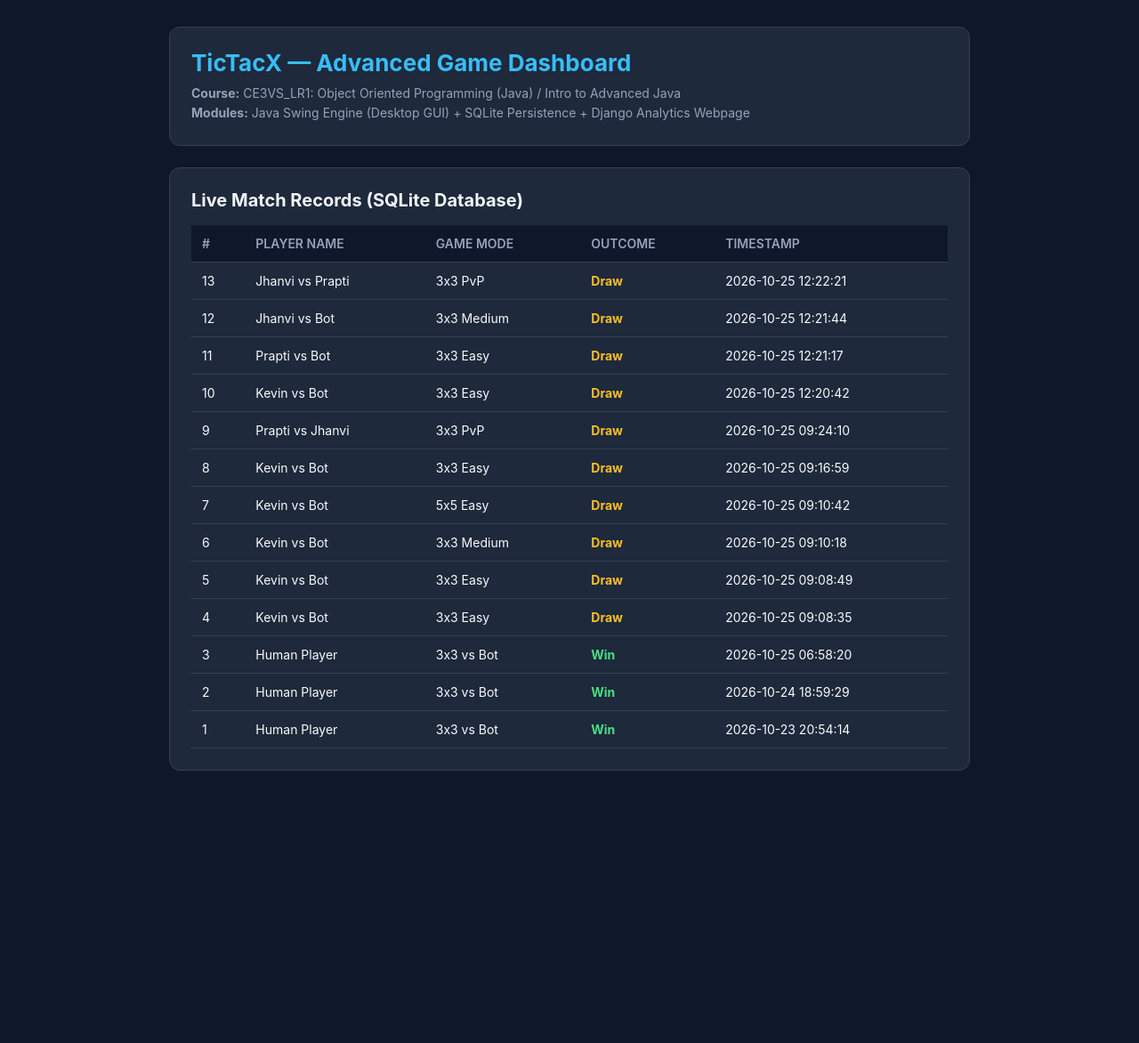
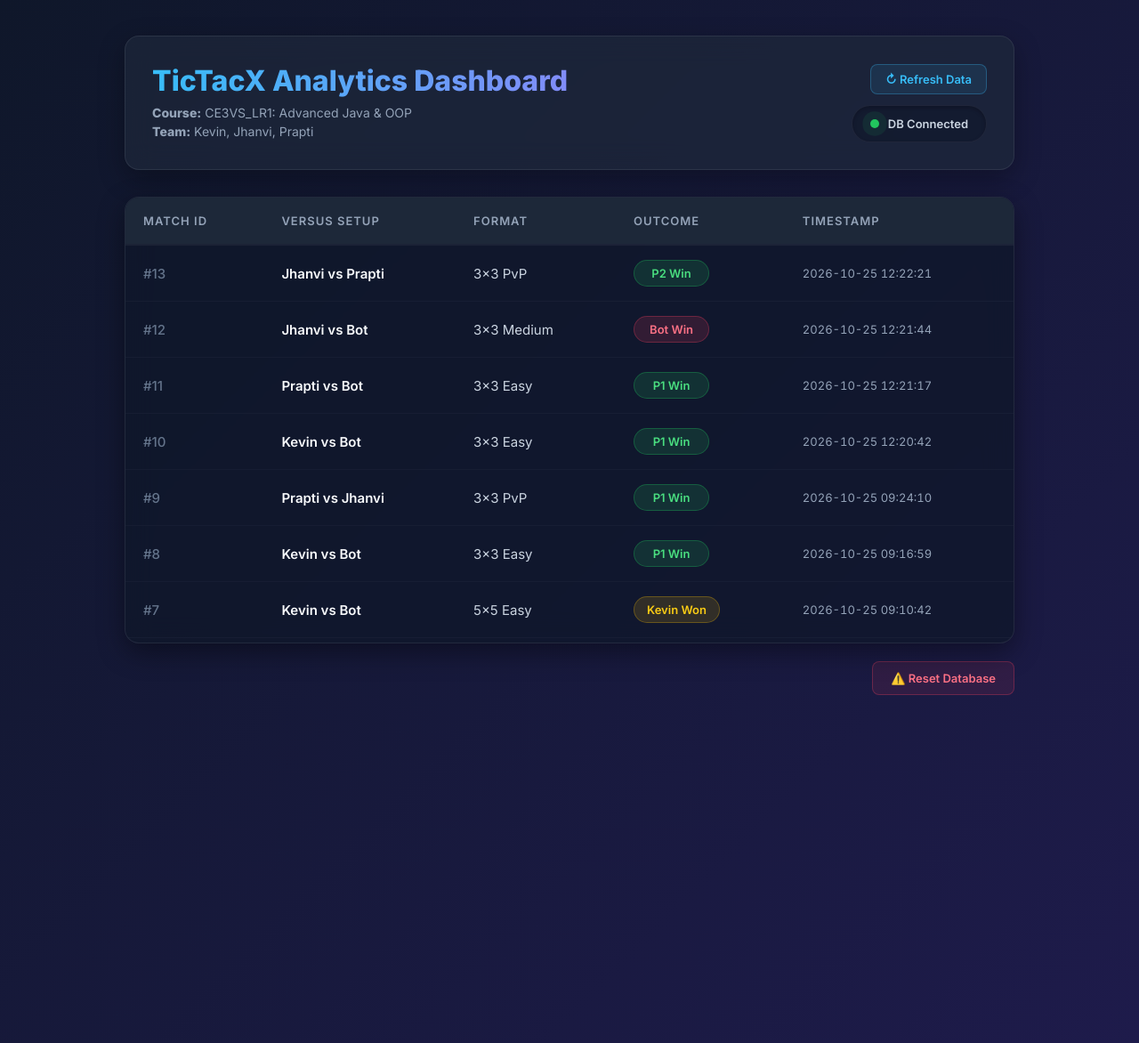
Before and after one commit to kevinpatel-dev/TicTacX, a Django app: page / in a window 1280 px wide. Shown: the whole page at 89% size. Run offline with Django 5.2, Linux system fonts and the light colour scheme; data comes from the database, SQL or seed files in the repository; both versions use the stored data as it was after the commit.

Commit message:
Upgraded Java dark mode UI, Django dashboard, and added shared database

```diff
--- a/web_dashboard/dashboard/templates/dashboard/index.html
+++ b/web_dashboard/dashboard/templates/dashboard/index.html
@@ -3,41 +3,217 @@
 <head>
     <meta charset="UTF-8">
     <meta name="viewport" content="width=device-width, initial-scale=1.0">
-    <title>TicTacX — Mini Project Dashboard</title>
+
+    <title>TicTacX Analytics Dashboard</title>
     <style>
-        * { box-sizing: border-box; margin: 0; padding: 0; font-family: -apple-system, BlinkMacSystemFont, "Segoe UI", Roboto, sans-serif; }
-        body { background-color: #0f172a; color: #f8fafc; padding: 30px; }
-        .container { max-width: 900px; margin: 0 auto; }
-        .header { background: #1e293b; padding: 24px; border-radius: 12px; margin-bottom: 24px; border: 1px solid #334155; }
-        h1 { color: #38bdf8; font-size: 26px; margin-bottom: 8px; }
-        .meta { color: #94a3b8; font-size: 14px; line-height: 1.6; }
-        .card { background: #1e293b; padding: 24px; border-radius: 12px; border: 1px solid #334155; }
-        h2 { font-size: 20px; margin-bottom: 16px; color: #f1f5f9; }
+        @import url('https://fonts.googleapis.com/css2?family=Inter:wght@400;500;600;800&display=swap');
+
+        * { box-sizing: border-box; margin: 0; padding: 0; font-family: 'Inter', sans-serif; }
+        body {
+            background: linear-gradient(135deg, #0f172a 0%, #1e1b4b 100%);
+            color: #f8fafc;
+            padding: 40px 20px;
+            min-height: 100vh;
+        }
+
+        /* Entrance Animation */
+        .container { max-width: 1000px; margin: 0 auto; animation: fadeIn 0.4s ease-out; }
+        @keyframes fadeIn {
+            from { opacity: 0; transform: translateY(10px); }
+            to { opacity: 1; transform: translateY(0); }
+        }
+
+        /* Flex Header with Glassmorphism */
+        .header {
+            background: rgba(30, 41, 59, 0.7);
+            backdrop-filter: blur(16px);
+            padding: 30px;
+            border-radius: 16px;
+            margin-bottom: 30px;
+            border: 1px solid rgba(255, 255, 255, 0.08);
+            box-shadow: 0 10px 30px rgba(0,0,0,0.3);
+            display: flex;
+            justify-content: space-between;
+            align-items: center;
+        }
+        .header-info h1 {
+    background: linear-gradient(to right, #38bdf8, #818cf8);
+    -webkit-background-clip: text;
+    background-clip: text;
+    -webkit-text-fill-color: transparent;
+    font-size: 32px;
+    font-weight: 800;
+    margin-bottom: 8px;
+}
+        .meta { color: #94a3b8; font-size: 14px; margin-bottom: 4px; }
+
+        /* Live Sync Indicator (Pulsing Green Dot) */
+        .live-indicator {
+            display: flex;
+            align-items: center;
+            gap: 10px;
+            background: rgba(15, 23, 42, 0.6);
+            padding: 12px 20px;
+            border-radius: 30px;
+            border: 1px solid rgba(255,255,255,0.05);
+            font-size: 13px;
+            font-weight: 600;
+            color: #cbd5e1;
+            box-shadow: inset 0 2px 4px rgba(0,0,0,0.2);
+        }
+        /* Header Actions & Refresh Button */
+.header-actions {
+    display: flex;
+    flex-direction: column;
+    align-items: flex-end;
+    gap: 12px;
+}
+.refresh-btn {
+    background: rgba(56, 189, 248, 0.1);
+    color: #38bdf8;
+    border: 1px solid rgba(56, 189, 248, 0.3);
+    padding: 8px 16px;
+    border-radius: 8px;
+    cursor: pointer;
+    font-weight: 600;
+    font-size: 13px;
+    transition: all 0.2s;
+}
+.refresh-btn:hover {
+    background: rgba(56, 189, 248, 0.25);
+    box-shadow: 0 0 10px rgba(56, 189, 248, 0.2);
+}
+/* Reset Button */
+.reset-container {
+    margin-top: 20px;
+    display: flex;
+    justify-content: flex-end;
+}
+.btn-danger {
+    background: rgba(244, 63, 94, 0.1);
+    color: #fb7185;
+    border: 1px solid rgba(244, 63, 94, 0.3);
+    padding: 10px 20px;
+    border-radius: 8px;
+    cursor: pointer;
+    font-weight: 600;
+    font-size: 13px;
+    transition: all 0.2s;
+}
+.btn-danger:hover {
+    background: rgba(244, 63, 94, 0.25);
+    box-shadow: 0 0 12px rgba(244, 63, 94, 0.2);
+}
+        .pulse {
+            width: 10px;
+            height: 10px;
+            background-color: #22c55e;
+            border-radius: 50%;
+            box-shadow: 0 0 10px #22c55e;
+            animation: pulsing 1.5s infinite;
+        }
+        @keyframes pulsing {
+            0% { box-shadow: 0 0 0 0 rgba(34, 197, 94, 0.7); }
+            70% { box-shadow: 0 0 0 10px rgba(34, 197, 94, 0); }
+            100% { box-shadow: 0 0 0 0 rgba(34, 197, 94, 0); }
+        }
+
+        /* Table Card and Scrollable Body */
+        .card {
+            background: rgba(15, 23, 42, 0.75);
+            backdrop-filter: blur(16px);
+            border-radius: 16px;
+            border: 1px solid rgba(255, 255, 255, 0.08);
+            box-shadow: 0 10px 30px rgba(0,0,0,0.4);
+            overflow: hidden;
+        }
+
+        /* Limits table height and enables scrolling for long histories */
+        .table-container {
+            max-height: 500px;
+            overflow-y: auto;
+        }
+
+        /* Custom Dark Mode Scrollbar */
+        .table-container::-webkit-scrollbar { width: 8px; }
+        .table-container::-webkit-scrollbar-track { background: rgba(15,23,42,0.5); }
+        .table-container::-webkit-scrollbar-thumb { background: #334155; border-radius: 10px; }
+        .table-container::-webkit-scrollbar-thumb:hover { background: #475569; }
+
         table { width: 100%; border-collapse: collapse; text-align: left; }
-        th { background: #0f172a; color: #94a3b8; font-weight: 600; padding: 12px; font-size: 14px; text-transform: uppercase; border-bottom: 1px solid #334155; }
-        td { padding: 12px; border-bottom: 1px solid #334155; font-size: 14px; }
-        tr:hover { background-color: #334155; }
-        .badge-win { color: #4ade80; font-weight: bold; }
-        .badge-loss { color: #f87171; font-weight: bold; }
-        .badge-draw { color: #fbbf24; font-weight: bold; }
+
+        /* Sticky Header */
+        th {
+            background: rgba(30, 41, 59, 0.98);
+            color: #94a3b8;
+            font-weight: 600;
+            padding: 18px 20px;
+            font-size: 13px;
+            text-transform: uppercase;
+            letter-spacing: 1px;
+            position: sticky;
+            top: 0;
+            z-index: 10;
+            border-bottom: 2px solid rgba(255, 255, 255, 0.05);
+        }
+        td {
+            padding: 16px 20px;
+            border-bottom: 1px solid rgba(255, 255, 255, 0.03);
+            font-size: 15px;
+            color: #cbd5e1;
+        }
+        tr:last-child td { border-bottom: none; }
+        tr:hover td { background-color: rgba(255, 255, 255, 0.03); transition: background 0.2s; }
+
+        /* Dynamic Badges */
+        .badge {
+            padding: 6px 14px;
+            border-radius: 20px;
+            font-size: 13px;
+            font-weight: 600;
+            text-align: center;
+            display: inline-block;
+            min-width: 85px;
+        }
+        .badge-win { background: rgba(34, 197, 94, 0.15); color: #4ade80; border: 1px solid rgba(34, 197, 94, 0.3); }
+        .badge-loss { background: rgba(244, 63, 94, 0.15); color: #fb7185; border: 1px solid rgba(244, 63, 94, 0.3); }
+        .badge-draw { background: rgba(234, 179, 8, 0.15); color: #facc15; border: 1px solid rgba(234, 179, 8, 0.3); }
+
+        /* Empty State */
+        .empty-state {
+            text-align: center;
+            padding: 60px 20px;
+            color: #64748b;
+        }
     </style>
 </head>
 <body>
     <div class="container">
         <div class="header">
-            <h1>{{ project_title }}</h1>
-            <p class="meta"><strong>Course:</strong> CE3VS_LR1: Object Oriented Programming (Java) / Intro to Advanced Java</p>
-            <p class="meta"><strong>Modules:</strong> Java Swing Engine (Desktop GUI) + SQLite Persistence + Django Analytics Webpage</p>
+    <div class="header-info">
+        <h1>TicTacX Analytics Dashboard</h1>
+        <p class="meta"><strong>Course:</strong> CE3VS_LR1: Advanced Java & OOP</p>
+        <p class="meta"><strong>Team:</strong> Kevin, Jhanvi, Prapti</p>
+    </div>
+    <div class="header-actions">
+        <button class="refresh-btn" onclick="window.location.reload()">
+            ↻ Refresh Data
+        </button>
+        <div class="live-indicator">
+            <div class="pulse"></div>
+            DB Connected
+        </div>
+    </div>
 </div>
 
         <div class="card">
-            <h2>Live Match Records (SQLite Database)</h2>
+            <div class="table-container">
                 <table>
                     <thead>
                         <tr>
-                        <th>#</th>
-                        <th>Player Name</th>
-                        <th>Game Mode</th>
+                            <th>Match ID</th>
+                            <th>Versus Setup</th>
+                            <th>Format</th>
                             <th>Outcome</th>
                             <th>Timestamp</th>
                         </tr>
@@ -45,24 +221,29 @@
                     <tbody>
                         {% for match in matches %}
                         <tr>
-                        <td>{{ match.0 }}</td>
-                        <td>{{ match.1 }}</td>
+                            <td style="color: #64748b; font-weight: 500;">#{{ match.0 }}</td>
+                            <td style="font-weight: 600; color: #f8fafc;">{{ match.1 }}</td>
                             <td>{{ match.2 }}</td>
                             <td>
-                            {% if match.3 == "Win" %}
-                                <span class="badge-win">Win</span>
-                            {% elif match.3 == "Loss" %}
-                                <span class="badge-loss">Loss</span>
+                                {% if "P1 Win" in match.3 or "P2 Win" in match.3 %}
+                                    <span class="badge badge-win">{{ match.3 }}</span>
+                                {% elif "Bot Win" in match.3 %}
+                                    <span class="badge badge-loss">{{ match.3 }}</span>
                                 {% else %}
-                                <span class="badge-draw">Draw</span>
+                                    <span class="badge badge-draw">{{ match.3 }}</span>
                                 {% endif %}
                             </td>
-                        <td>{{ match.4 }}</td>
+                            <!-- tabular-nums ensures the numbers line up perfectly vertically -->
+                            <td style="font-size: 13px; color: #94a3b8; font-variant-numeric: tabular-nums;">
+                                {{ match.4 }}
+                            </td>
                         </tr>
                         {% empty %}
                         <tr>
-                        <td colspan="5" style="text-align: center; color: #94a3b8; padding: 20px;">
-                            No matches logged yet. Play a match in the Java Swing app to populate this table.
+                            <td colspan="5">
+                                <div class="empty-state">
+                                    <p>No matches logged yet. Play a game in the Java Swing app to sync data.</p>
+                                </div>
                             </td>
                         </tr>
                         {% endfor %}
@@ -70,5 +251,13 @@
                 </table>
             </div>
         </div>
+        <!-- Add this right below the card -->
+        <div class="reset-container">
+            <form action="{% url 'reset_data' %}" method="POST" onsubmit="return confirm('Are you sure you want to wipe the entire database? This cannot be undone.');">
+                {% csrf_token %}
+                <button type="submit" class="btn-danger">⚠️ Reset Database</button>
+            </form>
+        </div>
+    </div>
 </body>
 </html>
--- a/web_dashboard/dashboard/urls.py
+++ b/web_dashboard/dashboard/urls.py
@@ -3,4 +3,5 @@ from . import views
 
 urlpatterns = [
     path('', views.home, name='home'),
+    path('reset/', views.reset_data, name='reset_data'),
 ]
--- a/web_dashboard/dashboard/views.py
+++ b/web_dashboard/dashboard/views.py
@@ -1,11 +1,9 @@
 import sqlite3
-from django.shortcuts import render
+from django.shortcuts import render, redirect
 from django.conf import settings
 
 def home(request):
     db_path = settings.DATABASES['default']['NAME']
-
-    # Query match records saved by Java
     conn = sqlite3.connect(db_path)
     cursor = conn.cursor()
     cursor.execute("SELECT id, player_name, game_mode, result, played_at FROM matches ORDER BY id DESC")
@@ -13,7 +11,18 @@ def home(request):
     conn.close()
 
     context = {
-        'project_title': 'TicTacX — Advanced Game Dashboard',
         'matches': matches
     }
     return render(request, 'dashboard/index.html', context)
+
+def reset_data(request):
+    if request.method == "POST":
+        db_path = settings.DATABASES['default']['NAME']
+        conn = sqlite3.connect(db_path)
+        cursor = conn.cursor()
+        # Delete all rows and reset the ID counter back to 1
+        cursor.execute("DELETE FROM matches")
+        cursor.execute("DELETE FROM sqlite_sequence WHERE name='matches'")
+        conn.commit()
+        conn.close()
+    return redirect('home')
```
Also changed, not shown: db.sqlite3 (added), 2 other files. Lines whose indentation alone changed are shown as unchanged.
